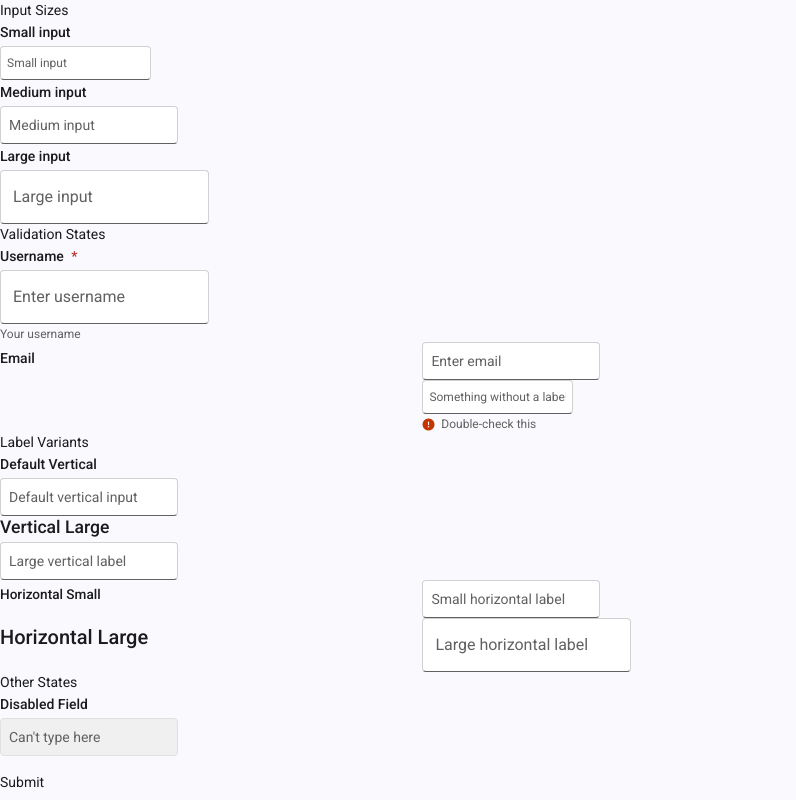
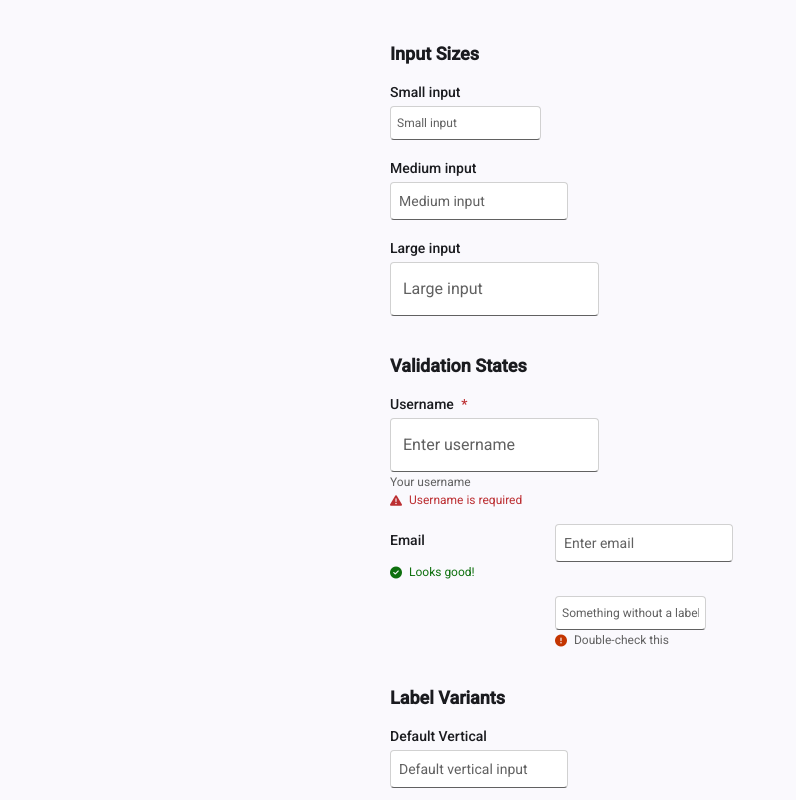
Before and after one commit to Chasmister/ComponentPrototype, an Angular app: page / in a window 1280 px wide. Shown: the top 800 px of the page, without its empty margins (0-796 px from the left). Built offline with nearby package versions, Linux system fonts and the light colour scheme.

Commit message:
reactiveForm, CVA, button submission

```diff
--- a/src/app/app.html
+++ b/src/app/app.html
@@ -8,8 +8,8 @@
 
   <app-fui-field label="Medium input">
     <app-fui-input formControlName="mediumInput" placeholder="Medium input" size="medium"
-                   [invalid]="f['mediumInput'].invalid && f['mediumInput'].touched"
-                   [required] = "true"></app-fui-input>
+
+                   ></app-fui-input>
   </app-fui-field>
 
   <app-fui-field label="Large input">
@@ -19,7 +19,6 @@
   <!-- VALIDATION STATES -->
   <h3>Validation States</h3>
 
-  <!-- Error (unified message API) -->
   <app-fui-field
     label="Username"
     hint="Your username"
@@ -34,7 +33,6 @@
                    [required] = "true"></app-fui-input>
   </app-fui-field>
 
-  <!-- Success (unified message API) -->
   <app-fui-field
     label="Email"
     [horizontal]="true"
@@ -48,7 +46,6 @@
                    [required] = "true"></app-fui-input>
   </app-fui-field>
 
-  <!-- Warning (legacy API still works) -->
   <app-fui-field
     [horizontal]="true"
     [noLabel]="true"
--- a/src/app/fui-field/fui-field.html
+++ b/src/app/fui-field/fui-field.html
@@ -26,7 +26,9 @@
     <div class="fw-field-hint">{{ hint }}</div>
   }
 
-  <!-- Validation Messages -->
+  <!-- ✅ Unified Validation Messages -->
+
+  <!-- Error -->
   @if (errorMessage) {
     <div class="fw-field-validationMessage fw-error fw-withIcon">
       <i class="fw-field-validationMessageIcon fw-error" [class]="errorIcon"></i>
@@ -34,6 +36,7 @@
     </div>
   }
 
+  <!-- Success -->
   @if (successMessage) {
     <div class="fw-field-validationMessage fw-success fw-withIcon">
       <i class="fw-field-validationMessageIcon fw-success" [class]="successIcon"></i>
@@ -41,10 +44,21 @@
     </div>
   }
 
+  <!-- Warning -->
   @if (warningMessage) {
     <div class="fw-field-validationMessage fw-warning fw-withIcon">
       <i class="fw-field-validationMessageIcon fw-warning" [class]="warningIcon"></i>
       {{ warningMessage }}
     </div>
   }
+
+
+  @if (message) {
+    <div class="fw-field-validationMessage"
+         [ngClass]="message.type"
+         [class.fw-withIcon]="!!message.icon">
+      <i *ngIf="message.icon" class="fw-field-validationMessageIcon" [class]="message.icon"></i>
+      {{ message.text }}
+    </div>
+  }
 </div>
--- a/src/app/fui-field/fui-field.ts
+++ b/src/app/fui-field/fui-field.ts
@@ -26,10 +26,8 @@ export class FuiField {
 
   @Input() hint = '';
 
-  // New unified API
   @Input() message?: FieldMessage;
 
-  // Legacy API (still supported)
   @Input() errorMessage = '';
   @Input() successMessage = '';
   @Input() warningMessage = '';
--- a/src/styles.scss
+++ b/src/styles.scss
@@ -68,27 +68,27 @@ body {
   font-family: Roboto, "Helvetica Neue", sans-serif;
 }
 
-// form {
-//   display: flex;
-//   flex-direction: column;
-//   gap: 16px;
-//   max-width: 500px;
-//   margin: 20px auto;
-// }
+form {
+  display: flex;
+  flex-direction: column;
+  gap: 16px;
+  max-width: 500px;
+  margin: 20px auto;
+}
 
-// h3 {
-//   margin-top: 24px;
-//   font-size: 18px;
-//   font-weight: bold;
-// }
+h3 {
+  margin-top: 24px;
+  font-size: 18px;
+  font-weight: bold;
+}
 
-// .fw-submit-btn {
-//   margin-top: 24px;
-//   padding: 10px 16px;
-//   border: none;
-//   border-radius: 6px;
-//   background: var(--colorBrandBackground, #0078d4);
-//   color: white;
-//   font-size: 14px;
-//   cursor: pointer;
-// }
+.fw-submit-btn {
+  margin-top: 24px;
+  padding: 10px 16px;
+  border: none;
+  border-radius: 6px;
+  background: var(--colorBrandBackground, #0078d4);
+  color: white;
+  font-size: 14px;
+  cursor: pointer;
+}
```
